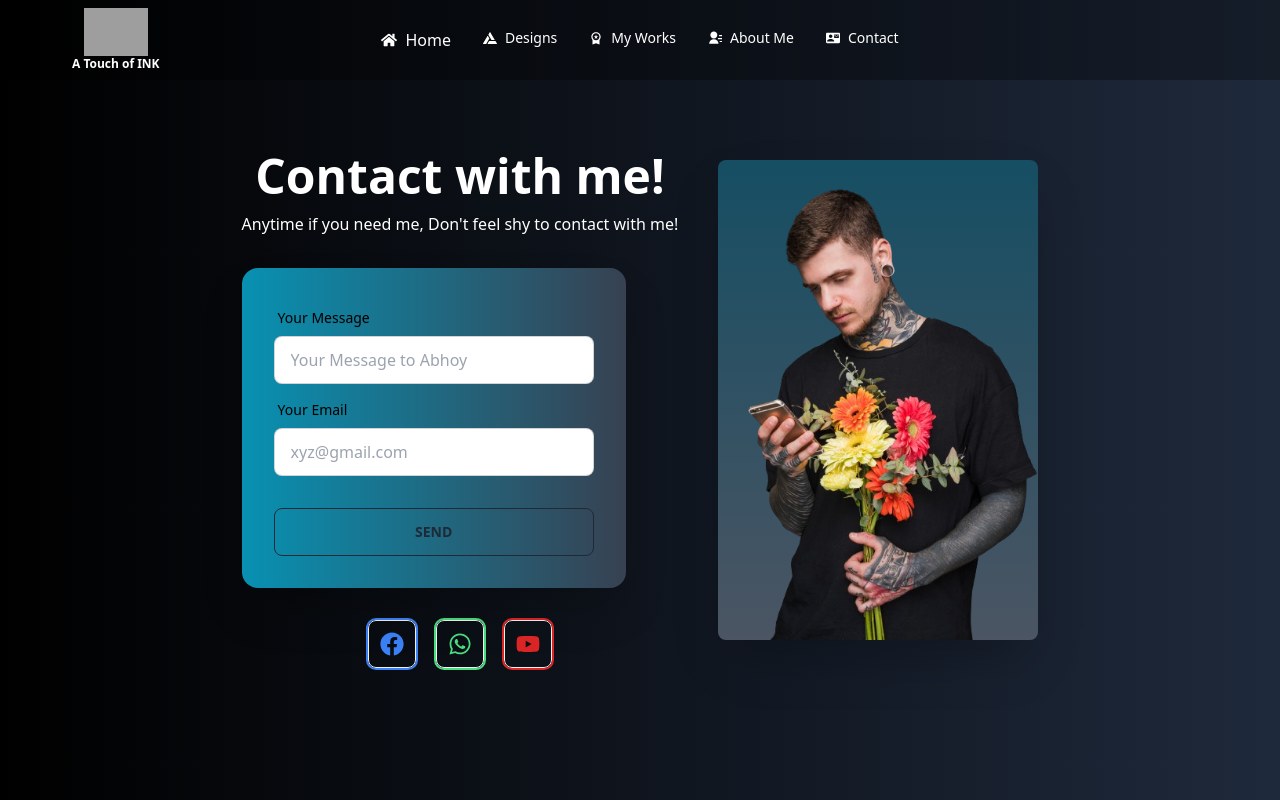
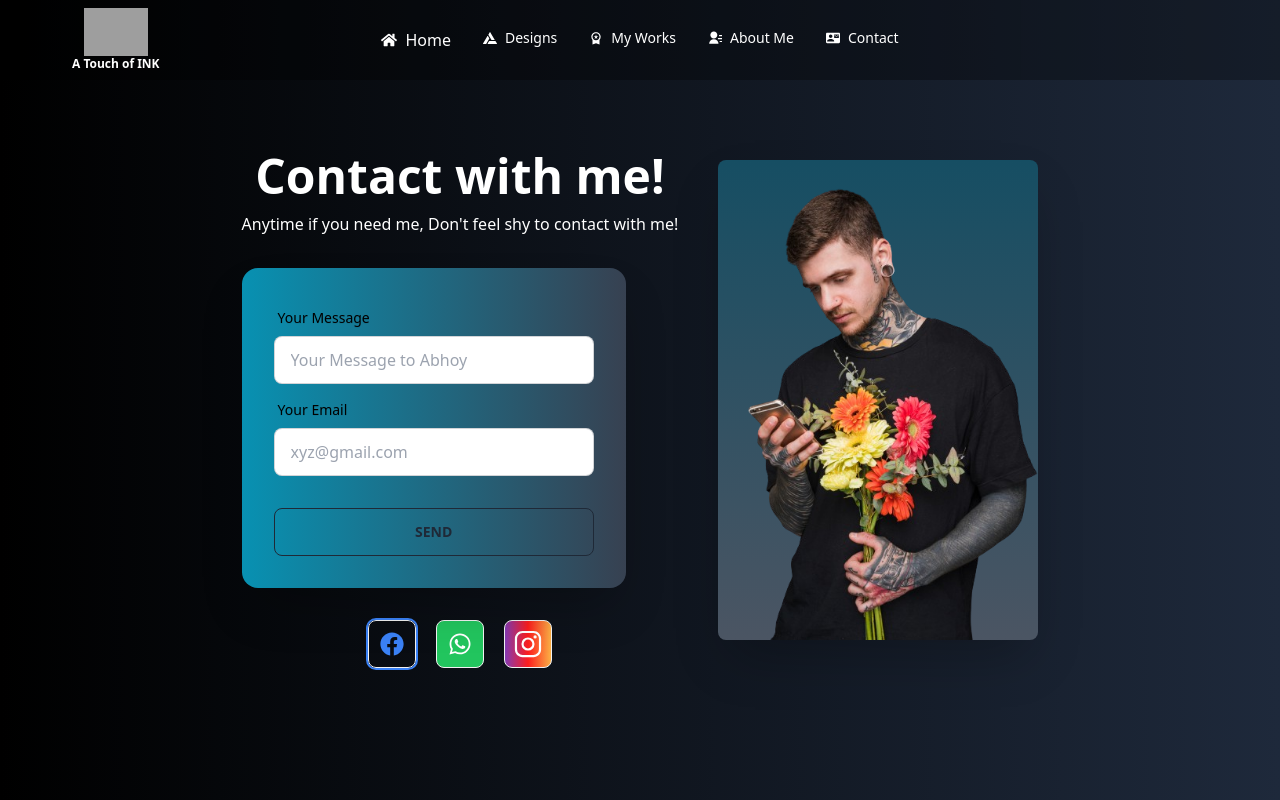
Before and after one commit to SwapnilRoyweb/tatto_website_abhoy, a React (Vite) app: page /contact in a window 1280 px wide. Shown: the top 800 px of the page. Built offline with nearby package versions, Linux system fonts and the light colour scheme; grey boxes are pictures that could not be loaded.

Commit message:
some changes applied to contact page and also some link updated

```diff
--- a/src/Home/Contact/Contact.jsx
+++ b/src/Home/Contact/Contact.jsx
@@ -3,6 +3,8 @@ import contactImg from '../../assets/logo & important picture/Banner/2148121930-
 import { FaFacebook, FaWhatsapp, FaYoutube } from 'react-icons/fa';
 import { Link } from 'react-router-dom';
 import Tilt from 'react-parallax-tilt';
+import { IoLogoInstagram } from "react-icons/io5";
+import './Style2.css'
 
 const Contact = () => {
     return (
@@ -39,8 +41,8 @@ const Contact = () => {
 
                         <nav className="flex items-center justify-center gap-5 mt-8">
                             <button className='btn btn-md btn-square outline outline-2 outline-blue-500 bg-transparent text-blue-500 hover:bg-blue-600 hover:text-white'><Link to='https://www.facebook.com/TattooATouchOfInk?mibextid=ZbWKwL' className='text-2xl'><FaFacebook /></Link></button>
-                            <button className='btn btn-md btn-square outline outline-2 outline-green-400 bg-transparent text-green-400 hover:bg-green-500 hover:text-white'><Link to='' className='text-2xl'><FaWhatsapp /></Link></button>
-                            <button className='btn btn-md btn-square outline outline-2 outline-red-600 bg-transparent text-red-600 hover:bg-red-600 hover:text-white'><Link to='' className='text-2xl'><FaYoutube /></Link></button>
+                            <button className='btn btn-md btn-square hover:outline hover:outline-2 hover:outline-green-400 text-white bg-green-500'><Link to='' className='text-2xl'><FaWhatsapp /></Link></button>
+                            <button className='btn btn-md btn-square hover:outline hover:outline-2 text-white hover:outline-white gradient'><Link to='' className='text-3xl'><IoLogoInstagram /></Link></button>
                         </nav>
 
                     </div>
--- /dev/null
+++ b/src/Home/Contact/Style2.css
@@ -0,0 +1,7 @@
+.gradient {
+    background: #833ab4;
+    background: linear-gradient(
+      to right,
+      #833ab4,#fd1d1d,#fcb045
+    )
+}
```
